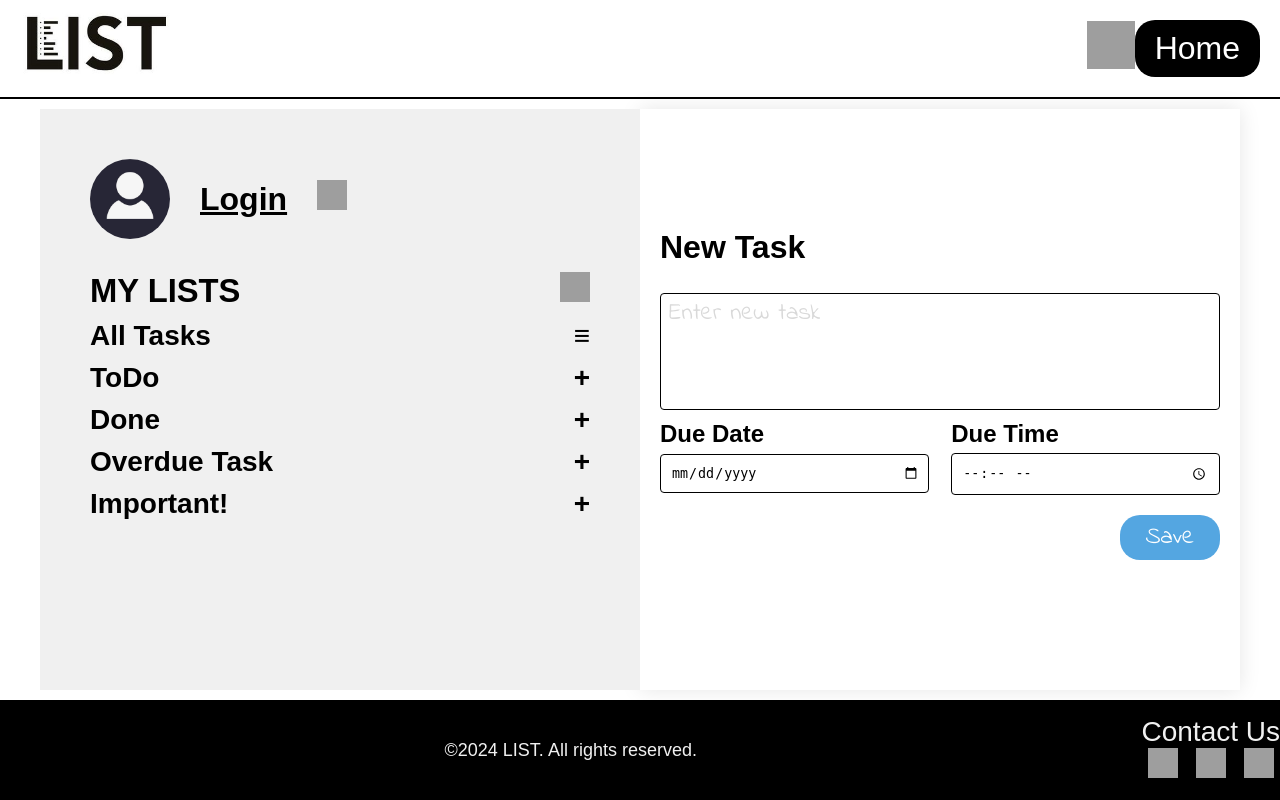
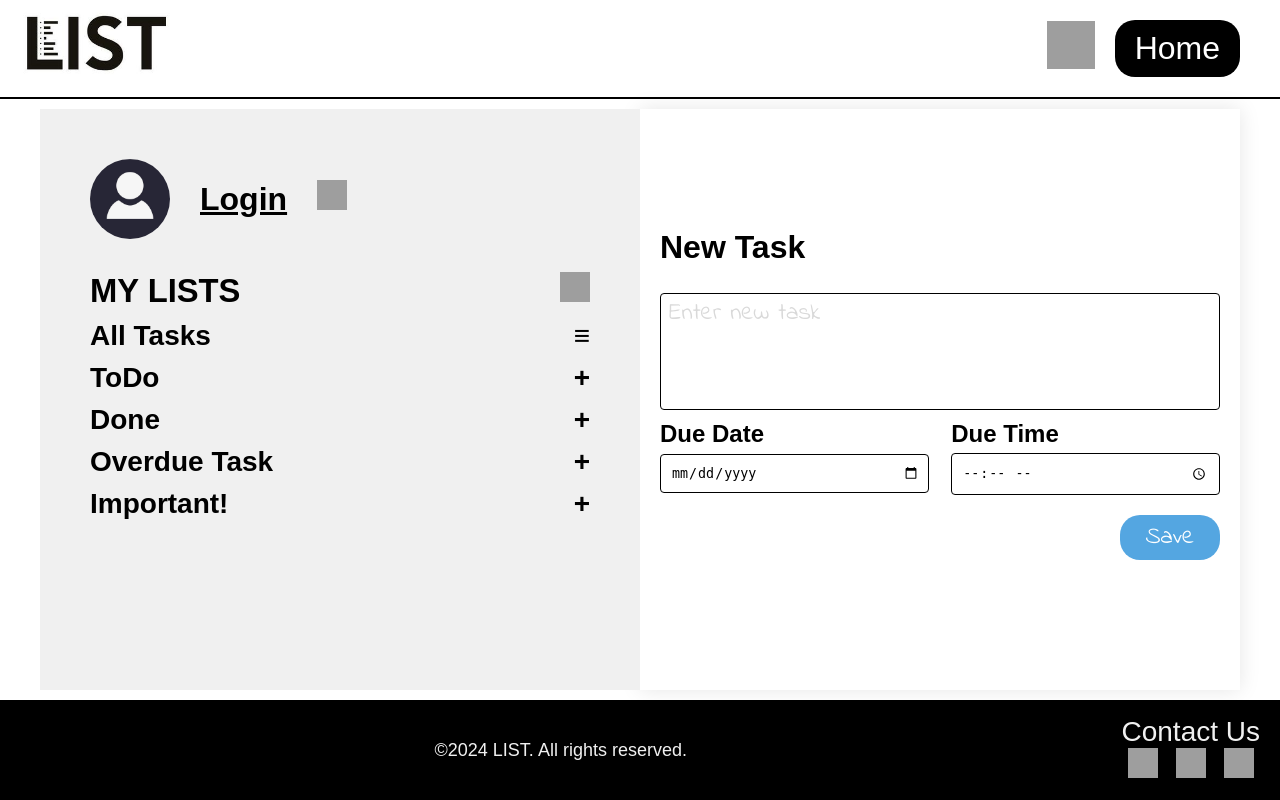
Before and after one commit to mederickb/webdevone-group7, a PHP site: page /new.html in a window 1280 px wide. Run offline with PHP 8.4, Linux system fonts and the light colour scheme; some web fonts are replaced; grey boxes are pictures that could not be loaded.

Commit message:
Update style.css

```diff
--- a/css/style.css
+++ b/css/style.css
@@ -100,11 +100,16 @@ footer p {
 nav a {
     color: #f0f0f0;
     text-decoration: none;
+    margin-right: 20px;
 }
 
 .social-icons a {
     font-size: 16px;
     margin: 0 5px;
+}
+
+.social-icons {
+    margin-right: 20px;
 }
 
 .home-btn {
```
